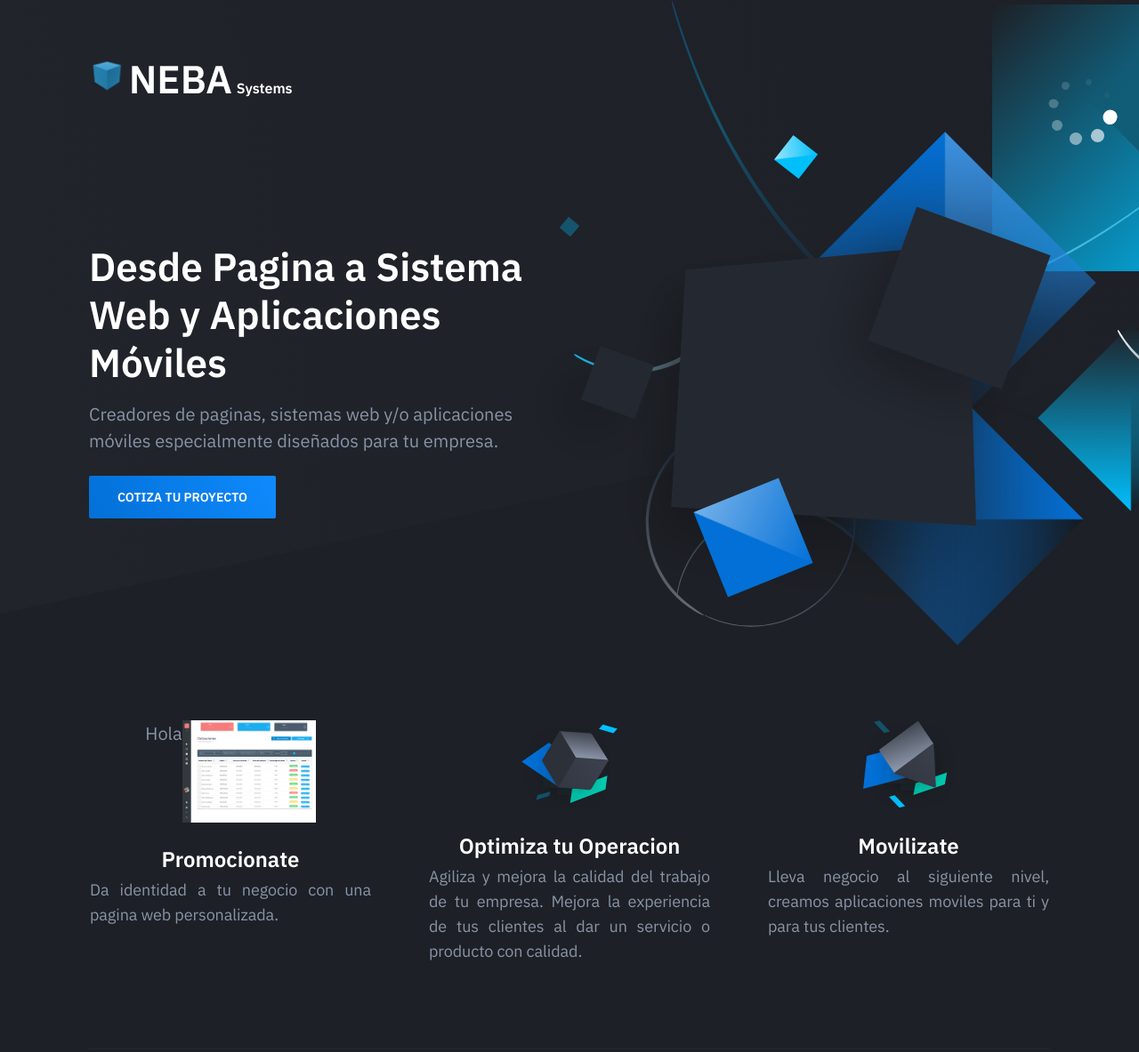
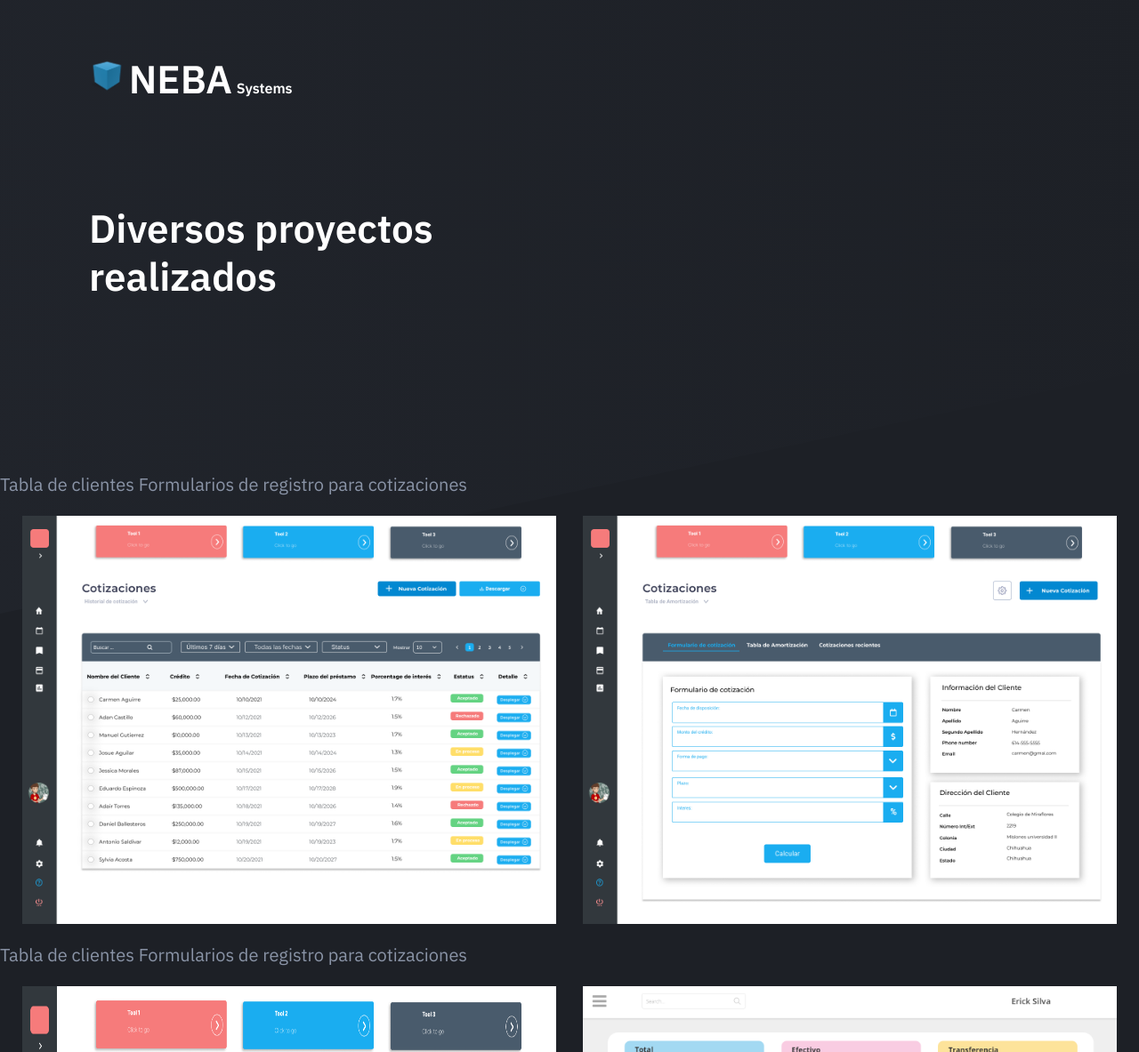
Before and after one commit to gabosotob/NEBASystems, a website: page src/pages/portafolio.html in a window 1280 px wide. Shown: the part 10-1193 px from the top of the page at 89% size. Drawn offline with nearby package versions, Linux system fonts and the light colour scheme; files that its build step writes are made by us from their sources.

Commit message:
Acomodo de css y html imagenes

```diff
--- a/src/pages/portafolio.html
+++ b/src/pages/portafolio.html
@@ -48,63 +48,52 @@
                 <div class="container ">
                     <div class="hero-inner ">
                         <div class="hero-copy ">
-                            <h1 class="hero-title mt-0 ">Desde Pagina a Sistema Web y Aplicaciones Móviles</h1>
-                            <p class="hero-paragraph ">Creadores de paginas, sistemas web y/o aplicaciones móviles especialmente diseñados para tu empresa. </p>
-                            <div class="hero-cta ">
-                                <a class="button button-primary " href="mailto:gsotob@outlook.com">Cotiza tu proyecto</a>
-                                <!-- <a class="button " href="# ">Conócenos</a> -->
-                            </div>
-                        </div>
-                        <div class="hero-figure anime-element ">
-                            <svg class="placeholder " width="528 " height="396 " viewBox="0 0 528 396 ">
-								<rect width="528 " height="396 " style="fill:transparent; " />
-							</svg>
-                            <div class="hero-figure-box hero-figure-box-01 " data-rotation="45deg "></div>
-                            <div class="hero-figure-box hero-figure-box-02 " data-rotation="-45deg "></div>
-                            <div class="hero-figure-box hero-figure-box-03 " data-rotation="0deg "></div>
-                            <div class="hero-figure-box hero-figure-box-04 " data-rotation="-135deg "></div>
-                            <div class="hero-figure-box hero-figure-box-05 "></div>
-                            <div class="hero-figure-box hero-figure-box-06 "></div>
-                            <div class="hero-figure-box hero-figure-box-07 "></div>
-                            <div class="hero-figure-box hero-figure-box-08 " data-rotation="-22deg "></div>
-                            <div class="hero-figure-box hero-figure-box-09 " data-rotation="-52deg "></div>
-                            <div class="hero-figure-box hero-figure-box-10 " data-rotation="-50deg "></div>
+                            <h1 class="hero-title mt-0 ">Diversos proyectos realizados</h1>
                         </div>
                     </div>
                 </div>
             </section>
 
-            <section class="features section ">
-                <div class="container ">
+            <section class="features-section ">
                     <div class="features-inner section-inner has-bottom-divider ">
-                        <div class="features-wrap ">
-                            <div class="feature text-center is-revealing ">
-                                <div class="feature-inner ">
-                                    <div class="feature-icon ">
-                                        <p>Hola </p>
-                                        <img src="../../dist/images/cotizacionTabla1.png " height="150" width="150" alt="Feature 01 ">
-                                    </div>
-                                    <h4 class="feature-title mt-24 ">Promocionate</h4>
-                                    <p class="text-sm mb-0 ">Da identidad a tu negocio con una pagina web personalizada.</p>
-                                </div>
+                        <span class="titulos-imagenes-izquierda">
+                            Tabla de clientes
+                        </span>
+                        <span class="titulos-imagenes-derecha">
+                            Formularios de registro para cotizaciones
+                        </span>
+                            <div class ="flex-box-wrap-container">
+                                <img src="../../dist/images/cotizacionTabla1.png " height="300" width="600">
+                                <img src="../../dist/images/cotizacionVentana.png " height="300" width="600">
                             </div>
-                            <div class="feature text-center is-revealing ">
-                                <div class="feature-inner ">
-                                    <div class="feature-icon ">
-                                        <img src="../../dist/images/feature-icon-02.svg " alt="Feature 02 ">
-                                    </div>
-                                    <h4 class="feature-title mt-24 ">Optimiza tu Operacion</h4>
-                                    <p class="text-sm mb-0 ">Agiliza y mejora la calidad del trabajo de tu empresa. Mejora la experiencia de tus clientes al dar un servicio o producto con calidad.</p>
-                                </div>
+                            <span class="titulos-imagenes-izquierda">
+                                Tabla de clientes
+                            </span>
+                            <span class="titulos-imagenes-derecha">
+                                Formularios de registro para cotizaciones
+                            </span>
+                            <div class ="flex-box-wrap-container">
+                                <img src="../../dist/images/datosCliente.png " height="300" width="600">
+                                <img src="../../dist/images/ventanaDashboard.png " height="300" width="600">
                             </div>
-                            <div class="feature text-center is-revealing ">
-                                <div class="feature-inner ">
-                                    <div class="feature-icon ">
-                                        <img src="../../dist/images/feature-icon-03.svg " alt="Feature 03 ">
-                                    </div>
-                                    <h4 class="feature-title mt-24 ">Movilizate</h4>
-                                    <p class="text-sm mb-0 ">Lleva negocio al siguiente nivel, creamos aplicaciones moviles para ti y para tus clientes.</p>
-                                </div>
+                            <span class="titulos-imagenes-izquierda">
+                                Tabla de clientes
+                            </span>
+                            <span class="titulos-imagenes-derecha">
+                                Formularios de registro para cotizaciones
+                            </span>
+                            <div class ="flex-box-wrap-container">
+                                <img src="../../dist/images/Login Mobile.png " height="300" width="500">
+                                <img src="../../dist/images/Login.png " height="300" width="1000">
+                            </div>
+                            <span class="titulos-imagenes-izquierda">
+                                Lista de clientes y ordenes hechas
+                            </span>
+                            <div class ="flex-box-wrap-container">
+                                <img src="../../dist/images/ordenesEnvio.png " height="200" width="1000">
+                                <img src="../../dist/images/listaClientes.png " height="200" width="1000">
+                            </div>
+
                             </div>
                             <!-- <div class="feature text-center is-revealing ">
                                 <div class="feature-inner ">
@@ -133,9 +122,7 @@
                                     <p class="text-sm mb-0 ">Fermentum posuere urna nec tincidunt praesent semper feugiat nibh. A arcu cursus vitae congue mauris. Nam at lectus urna duis convallis. Mauris rhoncus aenean vel elit scelerisque mauris.</p>
                                 </div>
                             </div> -->
-                        </div>
                     </div>
-                </div>
             </section>
 
             <!-- <section class="pricing section ">
```
Also changed, not shown: dist/css/style.css.
